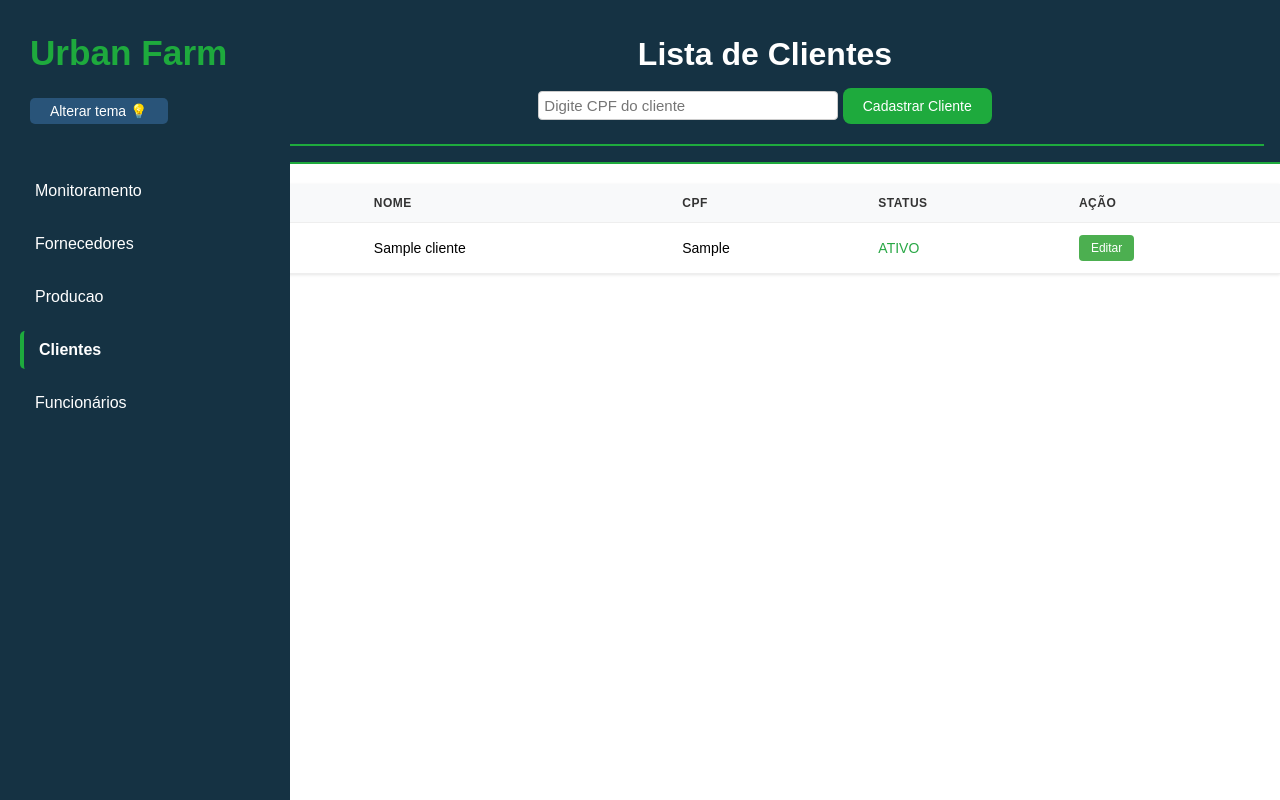
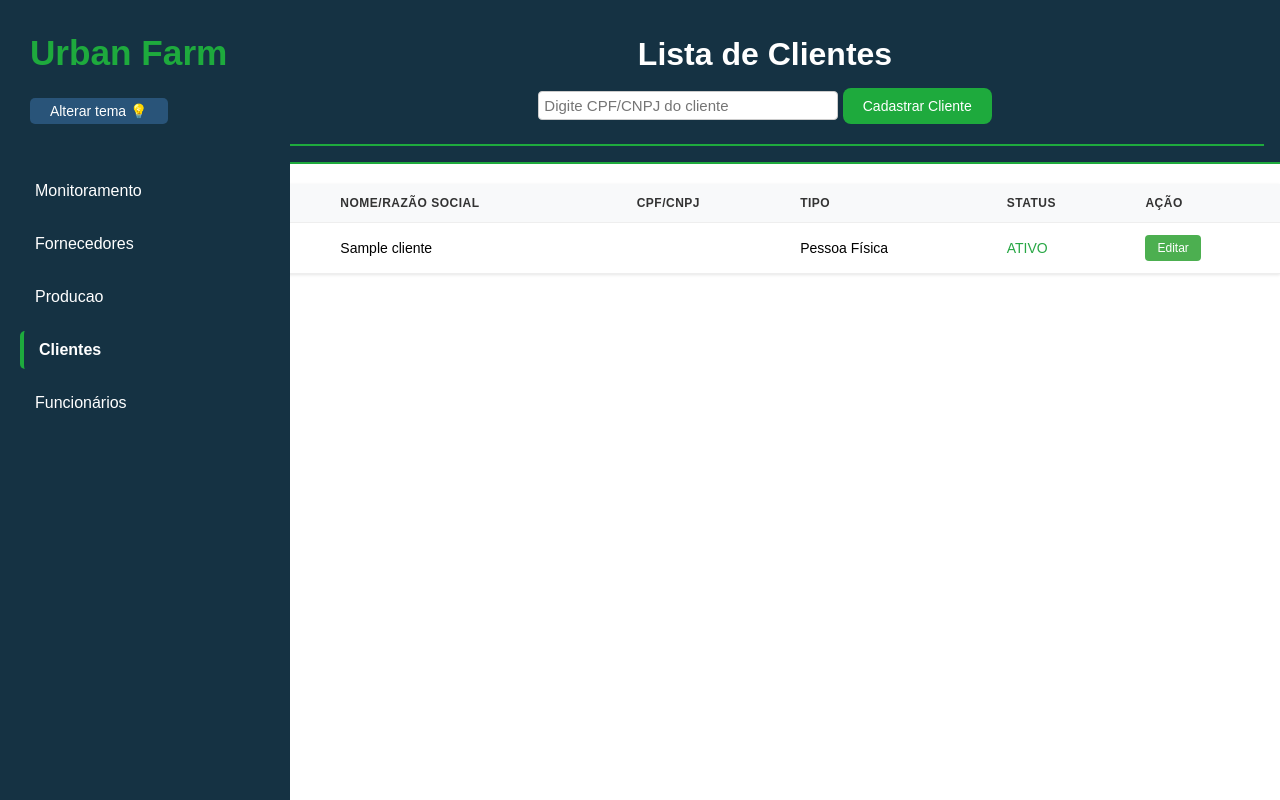
Before and after one commit to 2dbueno/UrbanFarm, a Django app: page /clientes/ in a window 1280 px wide. Run offline with Django 5.2, Linux system fonts and the light colour scheme; a user stored in the database is signed in; tables that the repository leaves empty hold one stand-in row (values such as "Sample post").

Commit message:
Reformulado sistema de clientes

```diff
--- a/urban_farm/core/forms.py
+++ b/urban_farm/core/forms.py
@@ -50,14 +50,33 @@ class FornecedorForm(forms.ModelForm):
 class ClienteForm(forms.ModelForm):
     class Meta:
         model = Cliente
-        fields = ('cpf', 'status', 'nome')
+        fields = ('tipo', 'cpf', 'cnpj', 'nome', 'razao_social', 'nome_fantasia', 'status')
 
-    # Validação do CPF (formato 'XXX.XXX.XXX-XX')
-    def clean_cpf(self):
-        cpf = self.cleaned_data.get('cpf')
-        if not re.match(r'^\d{3}\.\d{3}\.\d{3}-\d{2}$', cpf):
-            raise ValidationError("O CPF deve estar no formato 'XXX.XXX.XXX-XX'.")
-        return cpf
+    def clean(self):
+        cleaned_data = super().clean()
+        tipo = cleaned_data.get('tipo')
+        cpf = cleaned_data.get('cpf')
+        cnpj = cleaned_data.get('cnpj')
+        razao_social = cleaned_data.get('razao_social')
+        nome_fantasia = cleaned_data.get('nome_fantasia')
+
+        if tipo == 'PF':
+            if not cpf:
+                raise forms.ValidationError('CPF é obrigatório para Pessoa Física')
+            if cnpj:
+                raise forms.ValidationError('CNPJ não deve ser preenchido para Pessoa Física')
+            if razao_social or nome_fantasia:
+                raise forms.ValidationError('Razão Social e Nome Fantasia não devem ser preenchidos para Pessoa Física')
+
+        elif tipo == 'PJ':
+            if not cnpj:
+                raise forms.ValidationError('CNPJ é obrigatório para Pessoa Jurídica')
+            if cpf:
+                raise forms.ValidationError('CPF não deve ser preenchido para Pessoa Jurídica')
+            if not razao_social or not nome_fantasia:
+                raise forms.ValidationError('Razão Social e Nome Fantasia são obrigatórios para Pessoa Jurídica')
+
+        return cleaned_data
 
 class FuncionarioForm(forms.ModelForm):
     class Meta:
--- a/urban_farm/core/static/scripts/clientes.js
+++ b/urban_farm/core/static/scripts/clientes.js
@@ -3,7 +3,55 @@ function formatarCPF(cpf) {
     if (cpf.length === 11) {
         return `${cpf.slice(0, 3)}.${cpf.slice(3, 6)}.${cpf.slice(6, 9)}-${cpf.slice(9)}`;
     }
-    return cpf; }
+    return cpf;
+}
+
+// Função para formatar o CNPJ
+function formatarCNPJ(cnpj) {
+    if (cnpj.length === 14) {
+        return `${cnpj.slice(0, 2)}.${cnpj.slice(2, 5)}.${cnpj.slice(5, 8)}/${cnpj.slice(8, 12)}-${cnpj.slice(12)}`;
+    }
+    return cnpj;
+}
+
+// Função para validar campos obrigatórios baseado no tipo
+function validarCamposObrigatorios() {
+    const tipo = $('#tipo').val();
+    let isValid = true;
+    $('.error-message').remove();
+
+    if (!tipo) {
+        $('#tipo').addClass('input-error');
+        $('#tipo').after('<div class="error-message">Selecione o tipo de cliente</div>');
+        isValid = false;
+    }
+
+    if (tipo === 'PF') {
+        if (!$('#cpf').val()) {
+            $('#cpf').addClass('input-error');
+            $('#cpf').after('<div class="error-message">CPF é obrigatório</div>');
+            isValid = false;
+        }
+        if (!$('#nome').val()) {
+            $('#nome').addClass('input-error');
+            $('#nome').after('<div class="error-message">Nome é obrigatório</div>');
+            isValid = false;
+        }
+    } else if (tipo === 'PJ') {
+        if (!$('#cnpj').val()) {
+            $('#cnpj').addClass('input-error');
+            $('#cnpj').after('<div class="error-message">CNPJ é obrigatório</div>');
+            isValid = false;
+        }
+        if (!$('#razao_social').val()) {
+            $('#razao_social').addClass('input-error');
+            $('#razao_social').after('<div class="error-message">Razão Social é obrigatória</div>');
+            isValid = false;
+        }
+    }
+
+    return isValid;
+}
 
 // Script para abrir e fechar o popup
 document.getElementById("openModal").onclick = function() {
@@ -17,6 +65,10 @@ document.getElementById("openModal").onclick = function() {
     // Limpa mensagens de erro anteriores
     $('.error-message').remove();
     $('input, select').removeClass('input-error');
+
+    // Reseta e esconde os campos específicos
+    $('.pessoa-fisica, .pessoa-juridica').hide();
+    $('#tipo').val('');
 
     $('#clienteForm').find('input, select').prop('disabled', false);
     $('.submit-btn').text("Cadastrar").show();
@@ -40,14 +92,15 @@ var confirmNoBtn = document.querySelector('.confirm-no-btn');
 
 // Função para abrir o modal de confirmação
 function abrirConfirmacao() {
-    confirmModal.style.display = 'block';
+    if (validarCamposObrigatorios()) {
+        confirmModal.style.display = 'block';
+    }
 }
 
 // Evento para o botão de "Sim" no popup de confirmação
 confirmYesBtn.addEventListener('click', function() {
     $('#clienteForm').submit();
     confirmModal.style.display = 'none';
-    location.reload();
 });
 
 // Evento para o botão de "Não" no popup de confirmação
@@ -56,6 +109,28 @@ confirmNoBtn.addEventListener('click', function() {
 });
 
 $(document).ready(function() {
+    // Aplicar máscaras aos campos
+    $('#cpf').mask('000.000.000-00');
+    $('#cnpj').mask('00.000.000/0000-00');
+    $('#telefone').mask('(00) 00000-0000');
+    $('#cep').mask('00000-000');
+
+    // Evento para alternar entre PF e PJ
+    $('#tipo').on('change', function() {
+        const tipo = $(this).val();
+        $('.pessoa-fisica, .pessoa-juridica').hide();
+        $('input, select').removeClass('input-error');
+        $('.error-message').remove();
+
+        if (tipo === 'PF') {
+            $('.pessoa-fisica').show();
+            $('#cnpj, #razao_social, #nome_fantasia').val('');
+        } else if (tipo === 'PJ') {
+            $('.pessoa-juridica').show();
+            $('#cpf, #nome').val('');
+        }
+    });
+
     // Evento para abrir o modal ao clicar em um cliente
     $('.cliente-row').on('click', function() {
         var clienteId = $(this).data('id');
@@ -66,12 +141,29 @@ $(document).ready(function() {
             $('.error-message').remove();
             $('input, select').removeClass('input-error');
 
-            // Preenche o formulário com os dados do cliente
-            $('#clienteForm').find('[name="cpf"]').val(response.cliente.cpf);
-            $('#clienteForm').find('[name="nome"]').val(response.cliente.nome);
-            $('#clienteForm').find('[name="status"]').prop('checked', response.cliente.status);
+            // Define o tipo e mostra os campos apropriados
+            $('#tipo').val(response.cliente.tipo);
+            if (response.cliente.tipo === 'PF') {
+                $('.pessoa-fisica').show();
+                $('.pessoa-juridica').hide();
+                $('#cpf').val(response.cliente.cpf);
+                $('#nome').val(response.cliente.nome);
+            } else {
+                $('.pessoa-juridica').show();
+                $('.pessoa-fisica').hide();
+                $('#cnpj').val(response.cliente.cnpj);
+                $('#razao_social').val(response.cliente.razao_social);
+                $('#nome_fantasia').val(response.cliente.nome_fantasia);
+            }
 
-            // Preenche os dados do endereço
+            // Atualiza o status do cliente
+            if (response.cliente.status) {
+                $('#status').prop('checked', true);
+            } else {
+                $('#status').prop('checked', false);
+            }
+
+            // Preenche os dados de endereço
             $('#clienteForm').find('[name="cep"]').val(response.endereco.cep);
             $('#clienteForm').find('[name="endereco"]').val(response.endereco.endereco);
             $('#clienteForm').find('[name="complemento"]').val(response.endereco.complemento);
@@ -102,7 +194,7 @@ $(document).ready(function() {
         } else {
             $('#clienteForm').find('input, select').prop('disabled', false);
             $(this).hide();
-            $('.edit-buttons').show();
+            $('.edit-buttons').show ();
         }
     });
 
@@ -124,15 +216,13 @@ $(document).ready(function() {
     $('#clienteForm').on('submit', function(event) {
         event.preventDefault();
 
-        $('.error-message').remove();
-        $('input, select').removeClass('input-error');
-
         var url = $(this).data('url');
+        var formData = $(this).serialize();
 
         $.ajax({
             type: 'POST',
             url: url,
-            data: $(this).serialize(),
+            data: formData,
             success: function(response) {
                 if (response.success) {
                     location.reload();
--- a/urban_farm/core/static/styles/clientes.css
+++ b/urban_farm/core/static/styles/clientes.css
@@ -53,6 +53,39 @@
     background-color: #168f32;
 }
 
+/* Estilos para o select de tipo de cliente */
+select.form-control {
+    width: 100%;
+    padding: 8px;
+    border: 1px solid #ccc;
+    border-radius: 4px;
+    margin-bottom: 10px;
+}
+
+/* Estilos para os campos específicos de cada tipo */
+.pessoa-fisica,
+.pessoa-juridica {
+    transition: all 0.3s ease;
+}
+
+/* Estilos para campos obrigatórios */
+.required-field::after {
+    content: "*";
+    color: red;
+    margin-left: 4px;
+}
+
+/* Estilos para campos com erro */
+.input-error {
+    border-color: #dc3545;
+}
+
+.error-message {
+    color: #dc3545;
+    font-size: 0.875rem;
+    margin-top: 4px;
+}
+
 /* Responsividade */
 @media screen and (max-width: 768px) {
     .clientes-table {
--- a/urban_farm/core/templates/clientes.html
+++ b/urban_farm/core/templates/clientes.html
@@ -9,7 +9,7 @@
 <header class="header">
     <meta name="viewport" content="width=device-width, initial-scale=1.0">
     <h1 class="title">Lista de Clientes</h1>
-    <input type="text" placeholder="Digite CPF do cliente" class="search-input" aria-label="Pesquisar cliente pelo CPF">
+    <input type="text" placeholder="Digite CPF/CNPJ do cliente" class="search-input" aria-label="Pesquisar cliente pelo CPF/CNPJ">
     <button id="openModal" class="cadastrar-cliente" aria-label="Cadastrar novo cliente">Cadastrar Cliente</button>
 </header>
 {% endblock %}
@@ -22,8 +22,9 @@
         <thead>
             <tr>
                 <th>ID</th>
-                <th>NOME</th>
-                <th>CPF</th>
+                <th>NOME/RAZÃO SOCIAL</th>
+                <th>CPF/CNPJ</th>
+                <th>TIPO</th>
                 <th>STATUS</th>
                 <th>AÇÃO</th>
             </tr>
@@ -32,8 +33,17 @@
             {% for cliente in clientes %}
             <tr data-id="{{ cliente.id }}" class="cliente-row">
                 <td>{{ cliente.id }}</td>
-                <td>{{ cliente.nome }}</td>
-                <td>{{ cliente.cpf|format_cpf }}</td>
+                <td>{{ cliente.nome|default:cliente.razao_social }}</td>
+                <td>
+                    {% if cliente.cpf %}
+                        {{ cliente.cpf|remove_format|format_cpf }}
+                    {% elif cliente.cnpj %}
+                        {{ cliente.cnpj|remove_format|format_cnpj }}
+                    {% else %}
+                        Não informado
+                    {% endif %}
+                </td>
+                <td>{{ cliente.get_tipo_display }}</td>
                 <td class="{% if cliente.status %}ativo{% else %}inativo{% endif %}">
                     {{ cliente.status|yesno:"ATIVO,INATIVO" }}
                 </td>
@@ -61,19 +71,46 @@
             <form id="clienteForm" method="post">
                 {% csrf_token %}
                 <fieldset class="form-section">
-                    <legend>Dados do Cliente</legend>
+                    <legend>Tipo de Cliente</legend>
+                    <div class="form-group">
+                        <label for="tipo">Tipo de Cliente</label>
+                        <select name="tipo" id="tipo" class="form-control" required>
+                            <option value="">Selecione o tipo</option>
+                            <option value="PF">Pessoa Física</option>
+                            <option value="PJ">Pessoa Jurídica</option>
+                        </select>
+                    </div>
+                </fieldset>
+
+                <fieldset class="form-section pessoa-fisica">
+                    <legend>Dados Pessoais</legend>
                     <div class="form-grid">
-                        {% for field in form %}
-                        {% if field.name != "status" %}
                         <div class="form-group">
-                            <label for="{{ field.id_for_label }}">{{ field.label }}</label>
-                            {{ field }}
-                            {% if field.errors %}
-                            <div class="input-error">{{ field.errors|escape }}</div>
-                            {% endif %}
+                            <label for="nome">Nome Completo</label>
+                            <input type="text" name="nome" id="nome">
                         </div>
-                        {% endif %}
-                        {% endfor %}
+                        <div class="form-group">
+                            <label for="cpf">CPF</label>
+                            <input type="text" name="cpf" id="cpf">
+                        </div>
+                    </div>
+                </fieldset>
+
+                <fieldset class="form-section pessoa-juridica" style="display: none;">
+                    <legend>Dados Empresariais</legend>
+                    <div class="form-grid">
+                        <div class="form-group">
+                            <label for="cnpj">CNPJ</label>
+                            <input type="text" name="cnpj" id="cnpj">
+                        </div>
+                        <div class="form-group">
+                            <label for="razao_social">Razão Social</label>
+                            <input type="text" name="razao_social" id="razao_social">
+                        </div>
+                        <div class="form-group">
+                            <label for="nome_fantasia">Nome Fantasia</label>
+                            <input type="text" name="nome_fantasia" id="nome_fantasia">
+                        </div>
                     </div>
                 </fieldset>
 
@@ -129,6 +166,7 @@
 </main>
 
 <script src="https://ajax.googleapis.com/ajax/libs/jquery/3.5.1/jquery.min.js"></script>
+<script src="https://cdnjs.cloudflare.com/ajax/libs/jquery.mask/1.14.16/jquery.mask.min.js"></script>
 <script>
     var cadastrar_cliente_url = "{% url 'core:cadastrar_cliente' %}";
     var buscar_cliente_url = "{% url 'core:buscar_cliente' 0 %}".replace('/0/', '/');
--- a/urban_farm/core/templatetags/custom_filters.py
+++ b/urban_farm/core/templatetags/custom_filters.py
@@ -1,6 +1,6 @@
 # templatetags/custom_filters.py
 from django import template
-
+import re
 register = template.Library()
 
 @register.filter
@@ -11,9 +11,10 @@ def format_cnpj(cnpj):
 
 @register.filter
 def format_cpf(cpf):
-    """
-    Formata uma string de CPF (11 dígitos) para o formato XXX.XXX.XXX-XX
-    """
     if len(cpf) == 11:  # Certifica-se de que o CPF tem 11 dígitos
         return f"{cpf[:3]}.{cpf[3:6]}.{cpf[6:9]}-{cpf[9:]}"
     return cpf  # Retorna o CPF sem formatação se não tiver 11 dígitos
+
+@register.filter
+def remove_format(cpf):
+    return re.sub(r'\D', '', cpf)  # Remove todos os caracteres não numéricos
--- a/urban_farm/core/views.py
+++ b/urban_farm/core/views.py
@@ -330,7 +330,11 @@ class CadastrarClienteView(LoginRequiredMixin, View):
     def post(self, request):
         try:
             request.POST = request.POST.copy()
-            request.POST['status'] = request.POST.get('status') == 'true'
+            # Ajuste aqui para pegar o valor correto do checkbox
+            status_value = request.POST.get('status') == 'on'  # 'on' se o checkbox estiver marcado
+            request.POST['status'] = 1 if status_value else 0  # Define como 1 se True, caso contrário 0
+
+            print("Dados recebidos:", request.POST)  # Log dos dados recebidos
 
             cliente_form = ClienteForm(request.POST)
             endereco_form = EnderecoForm(request.POST)
@@ -338,6 +342,8 @@ class CadastrarClienteView(LoginRequiredMixin, View):
             if cliente_form.is_valid() and endereco_form.is_valid():
                 endereco = endereco_form.save()
                 cliente = cliente_form.save(commit=False)
+                # Aqui, o status é definido a partir do formulário
+                cliente.status = bool(request.POST['status'])  # Converte para booleano
                 cliente.endereco = endereco
                 cliente.save()
 
@@ -354,9 +360,11 @@ class CadastrarClienteView(LoginRequiredMixin, View):
                 errors = {}
                 errors.update(cliente_form.errors)
                 errors.update(endereco_form.errors)
+                print("Erros de validação:", errors)  # Log dos erros de validação
                 return JsonResponse({'success': False, 'errors': errors}, status=400)
 
         except Exception as e:
+            print("Erro:", e)  # Log do erro
             return JsonResponse({'success': False, 'errors': str(e)}, status=500)
 
 class BuscarClienteView(LoginRequiredMixin, View):
@@ -366,6 +374,7 @@ class BuscarClienteView(LoginRequiredMixin, View):
 
         return JsonResponse({
             'cliente': {
+                'tipo': cliente.tipo,  # Adicione o tipo aqui
                 'cpf': cliente.cpf,
                 'nome': cliente.nome,
                 'status': cliente.status,
```
Also changed, not shown: urban_farm/core/models.py (+37 -2 lines), urban_farm/core/migrations/0002_cliente_cnpj_cliente_nome_fantasia_and_more.py (added).
